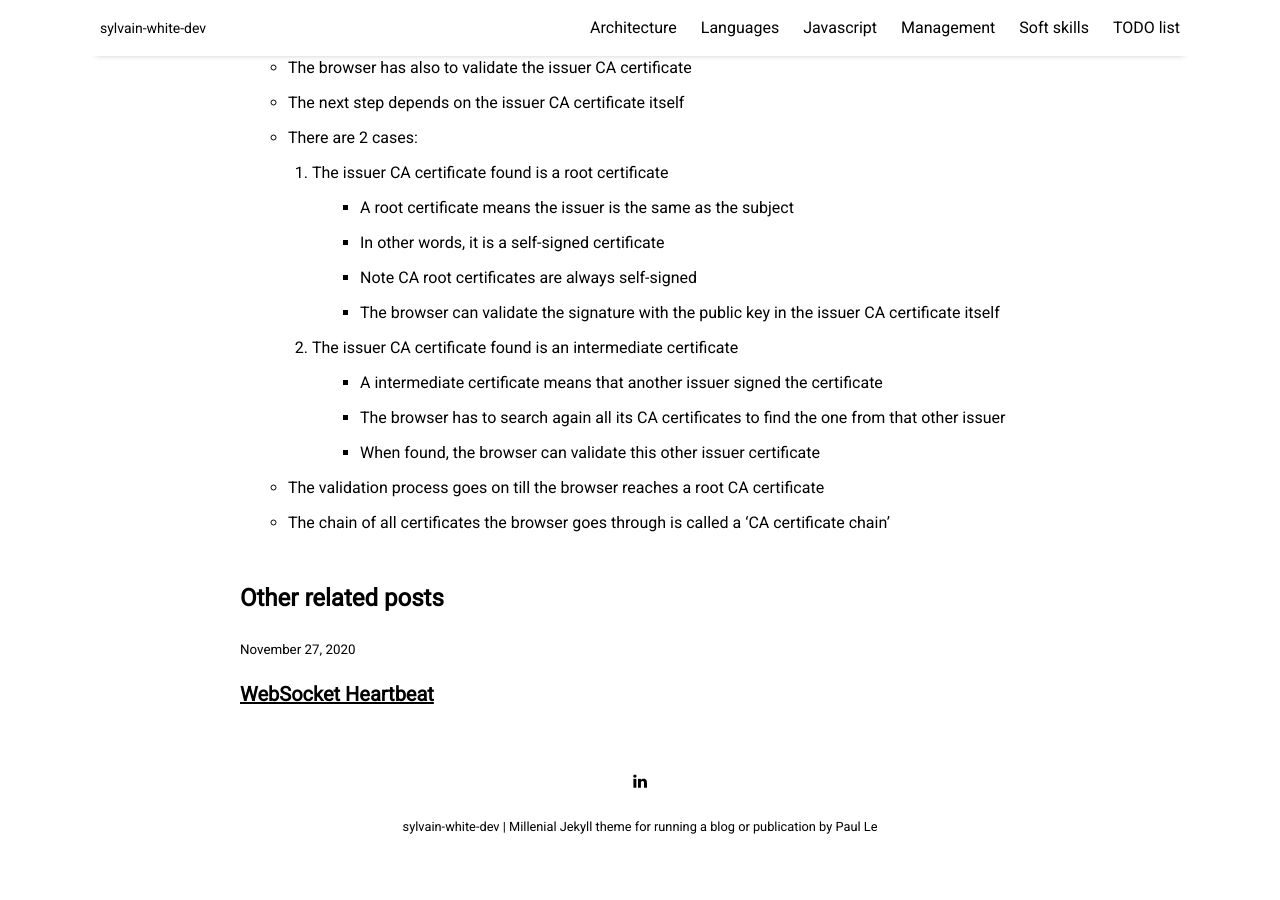
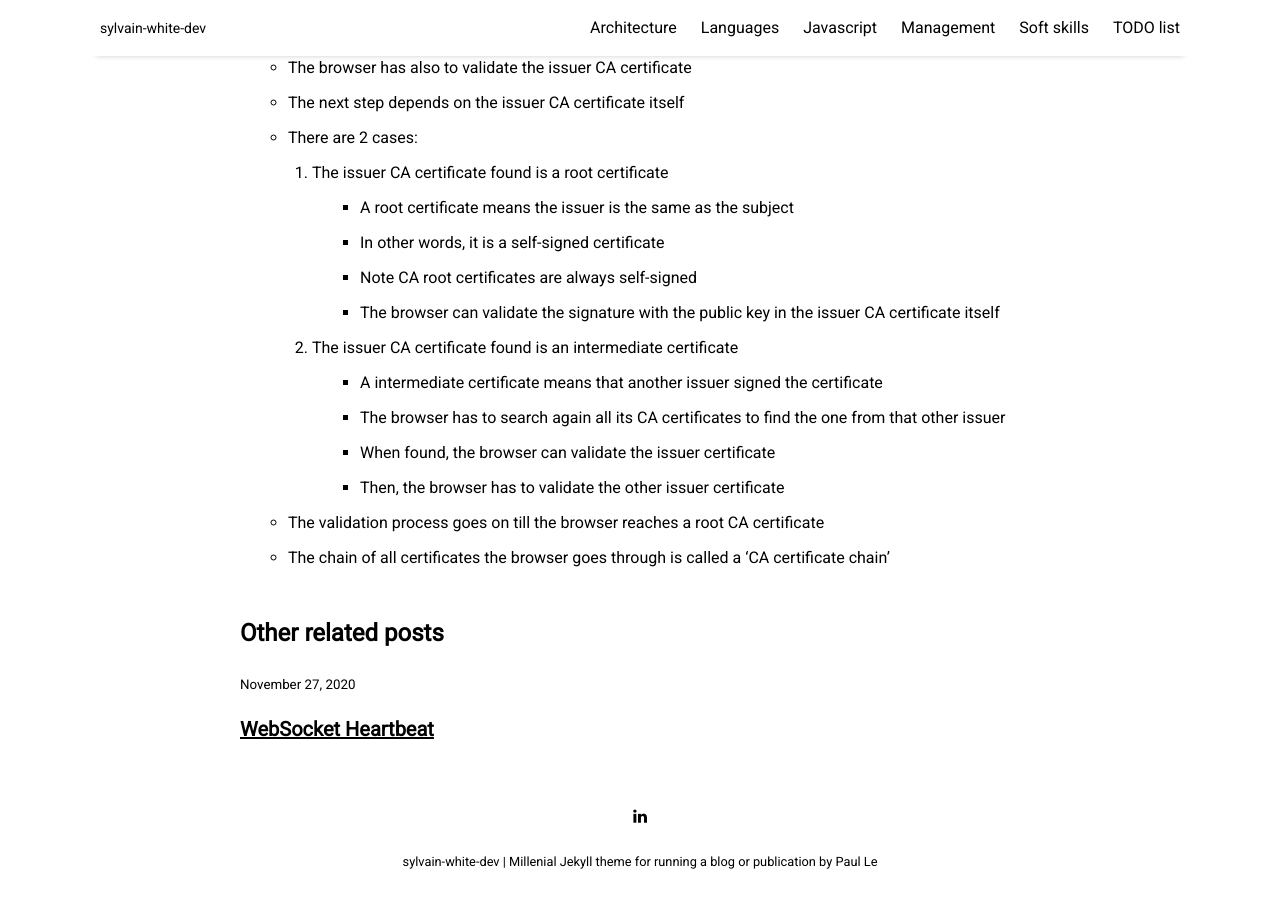
Before and after one commit to sylvainwhite/sylvain-white-dev, a Jekyll site: the page built from _posts/2020-12-09-tlsSsl.md, in a window 1280 px wide and 900 px high, scrolled down 4917 px. Built offline with Jekyll 4.4.1, drawn with Linux system fonts in a browser that asks for light colours; nearby versions of some CDN libraries; before the commit the page ends 5782 px from its top, so only the background shows below that.

Commit message:
Update TLS/SSL post

```diff
--- a/_posts/2020-12-09-tlsSsl.md
+++ b/_posts/2020-12-09-tlsSsl.md
@@ -237,6 +237,7 @@ Certificate:
         2. The issuer CA certificate found is an intermediate certificate
             * A intermediate certificate means that another issuer signed the certificate
             * The browser has to search again all its CA certificates to find the one from that other issuer
-            * When found, the browser can validate this other issuer certificate
+            * When found, the browser can validate the issuer certificate
+            * Then, the browser has to validate the other issuer certificate
     * The validation process goes on till the browser reaches a root CA certificate
     * The chain of all certificates the browser goes through is called a 'CA certificate chain'
```
